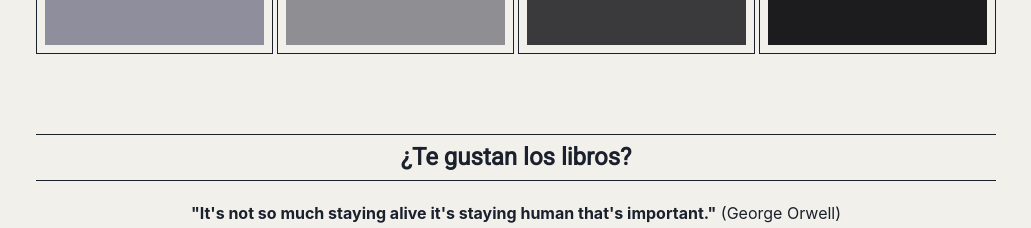
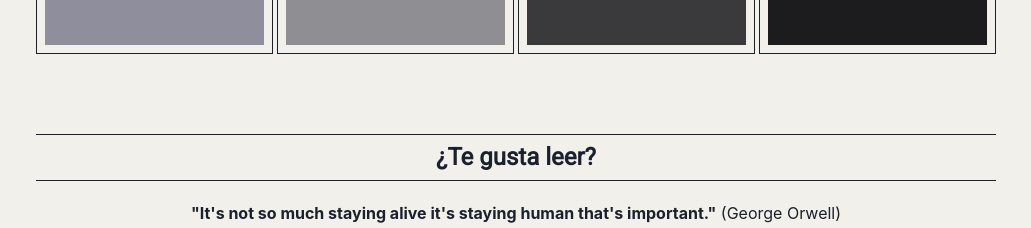
Before and after one commit to orellanamilton/Portfolio, a React (Create React App) app: page /About in a window 1280 px wide. Shown: the part 1900-2128 px from the top of the page, without its empty margins (124-1155 px from the left). Built offline with nearby package versions, Linux system fonts and the light colour scheme.

Commit message:
Change title

```diff
--- a/src/pages/AboutMe.js
+++ b/src/pages/AboutMe.js
@@ -162,9 +162,9 @@ export default function AboutMe() {
         </Grid>
       </Flex>
 
-      {/* //////////////// ¿Te gustan los libros? //////////////// */}
+      {/* //////////////// ¿Te gusta leer? //////////////// */}
       <Flex textAlign="center" alignItems="center" flexDir="column" mt="20">
-      <Title Text={"¿Te gustan los libros?"} />
+      <Title Text={"¿Te gusta leer?"} />
         <Text
           textAlign={["justify", "justify", "center"]}
           px="4"
```
